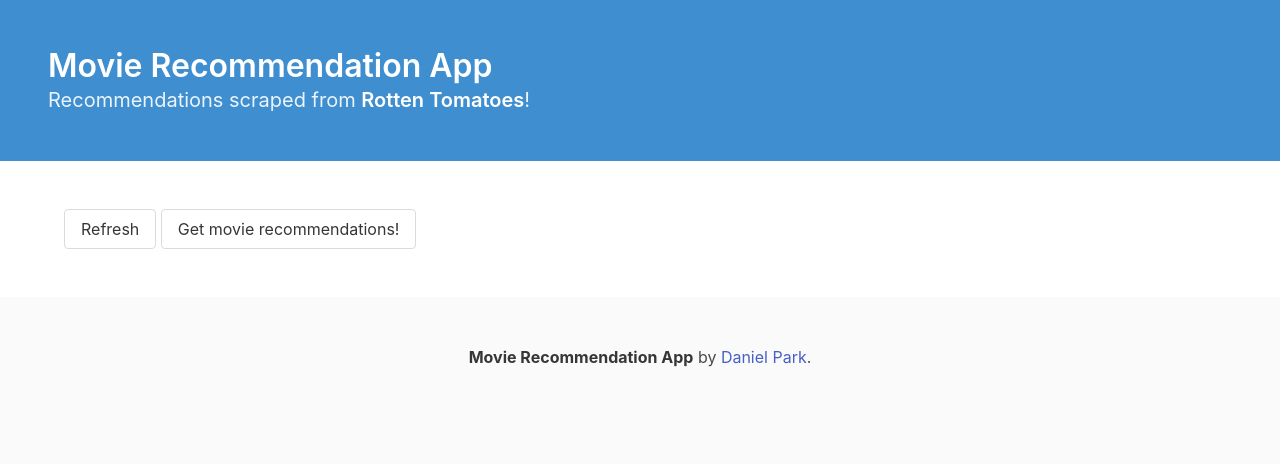
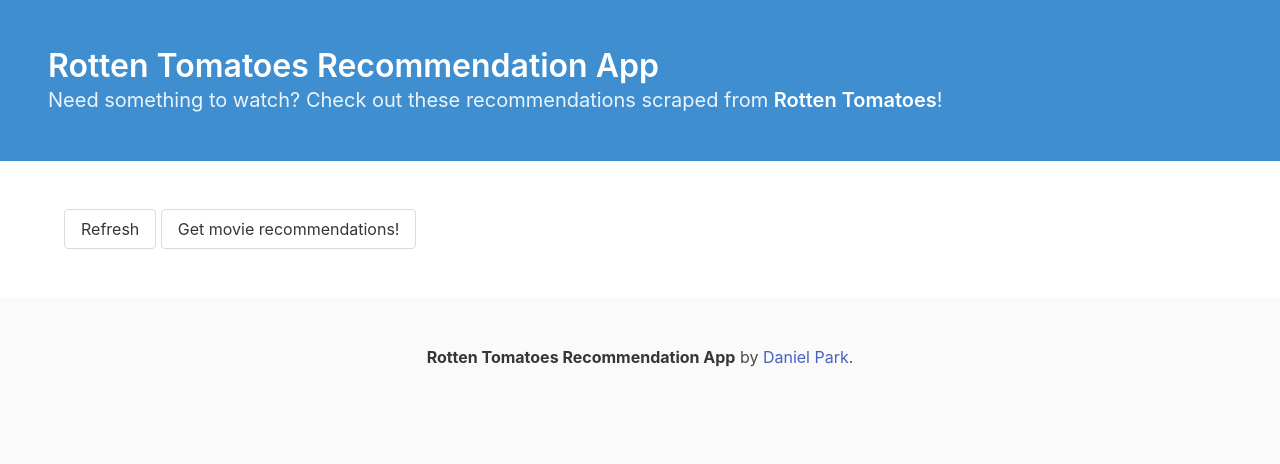
Before and after one commit to Danielpark1239/Movie_Recommendation_App, a Flask app: page / in a window 1280 px wide. Shown: the top 464 px of the page. Run offline with Flask 2, Linux system fonts and the light colour scheme.

Commit message:
Changed app name

```diff
--- a/templates/index.html
+++ b/templates/index.html
@@ -3,7 +3,7 @@
   <head>
     <meta charset="utf-8" />
     <meta name="viewport" content="width=device-width, initial-scale=1" />
-    <title>Movie Recommendation App</title>
+    <title>Rotten Tomatoes Recommendation App</title>
     <link
       rel="stylesheet"
       href="https://cdn.jsdelivr.net/npm/bulma@0.9.4/css/bulma.min.css"
@@ -12,9 +12,10 @@
 
   <section class="hero is-info">
     <div class="hero-body">
-      <p class="title">Movie Recommendation App</p>
+      <p class="title">Rotten Tomatoes Recommendation App</p>
       <p class="subtitle">
-        Recommendations scraped from <strong>Rotten Tomatoes</strong>!
+        Need something to watch? Check out these recommendations scraped from
+        <strong>Rotten Tomatoes</strong>!
       </p>
     </div>
   </section>
@@ -36,7 +37,7 @@
   <footer class="footer">
     <div class="content has-text-centered">
       <p>
-        <strong>Movie Recommendation App</strong> by
+        <strong>Rotten Tomatoes Recommendation App</strong> by
         <a href="https://github.com/Danielpark1239">Daniel Park</a>.
       </p>
     </div>
```
